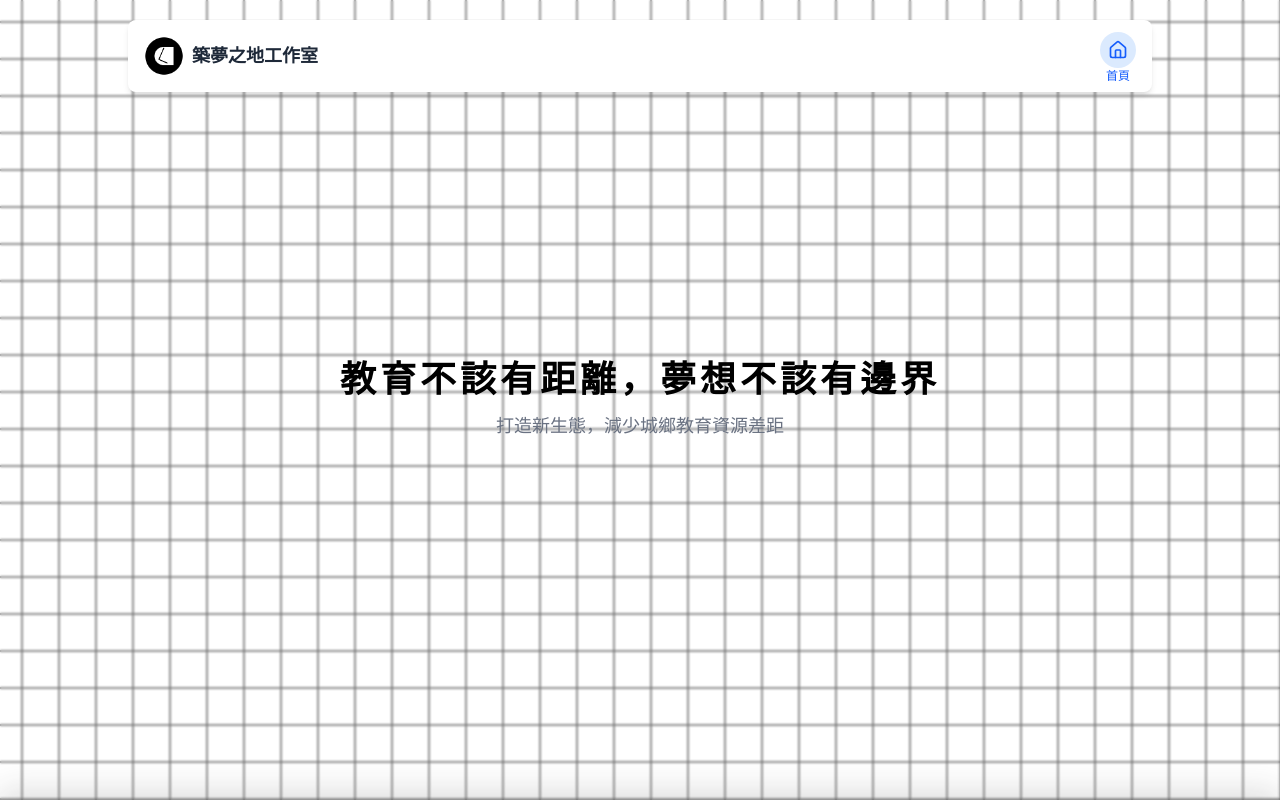
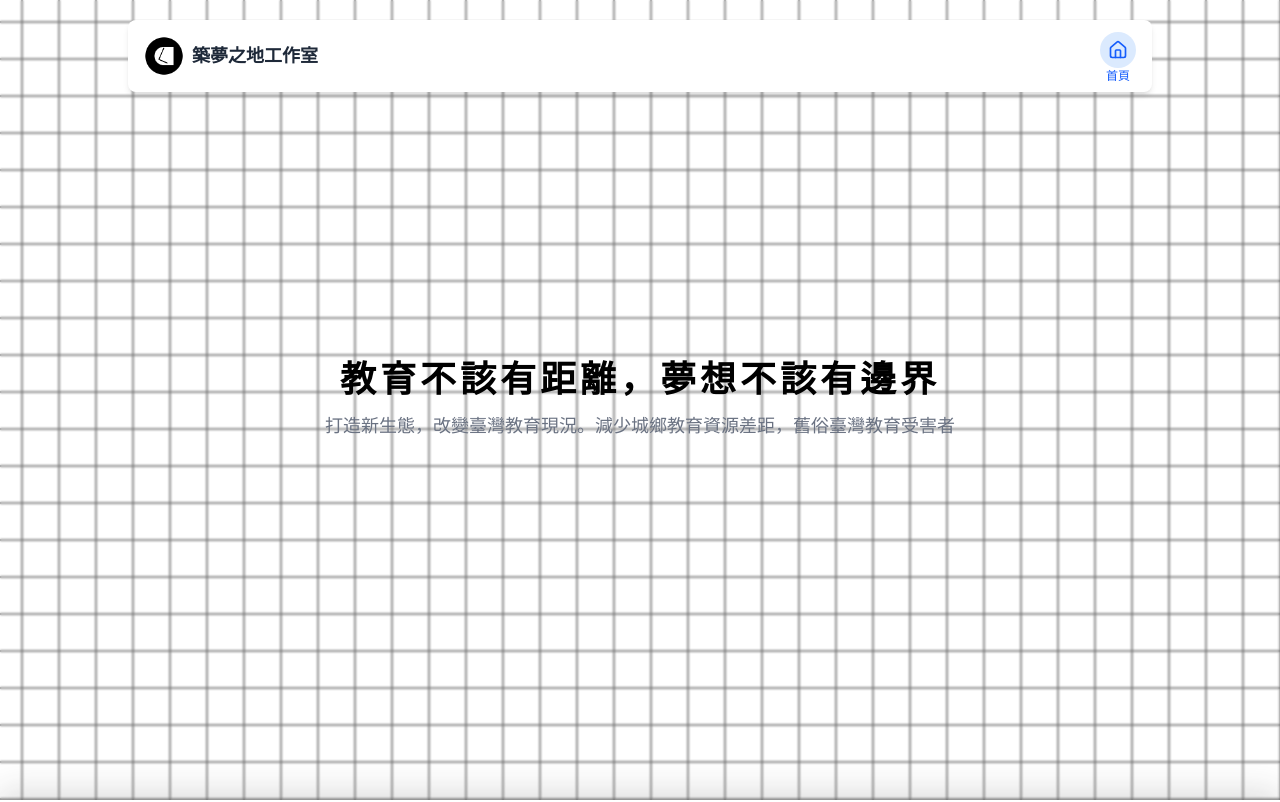
Before and after one commit to dreamland-studio-org/official-website, a Next.js app: page / in a window 1280 px wide. Shown: the top 802 px of the page. Built offline with nearby package versions, Linux system fonts and the light colour scheme.

Commit message:
fix: update description text in Home component for clarity

```diff
--- a/src/app/(website)/(home)/page.tsx
+++ b/src/app/(website)/(home)/page.tsx
@@ -52,7 +52,7 @@ export default function Home() {
           transition={{ duration: 0.6, ease: "easeOut" }}
           className="text-gray-500 md:text-lg mt-1.5 mb-1.5 text-sm text-center flex items-center"
         >
-          打造新生態，減少城鄉教育資源差距
+          打造新生態，改變臺灣教育現況。減少城鄉教育資源差距，舊俗臺灣教育受害者
         </motion.div>
       </div>
 
```
